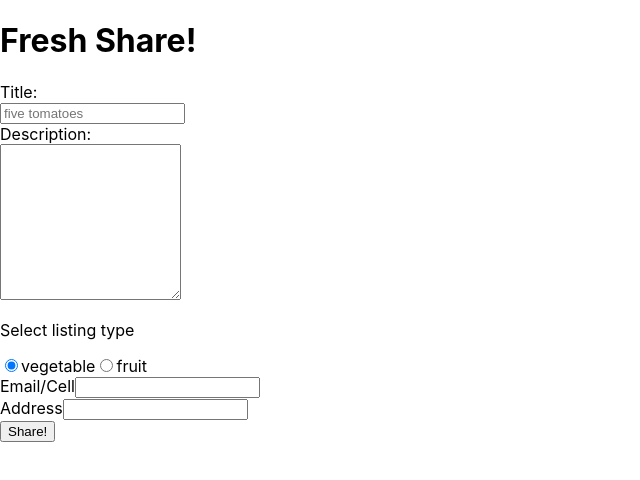
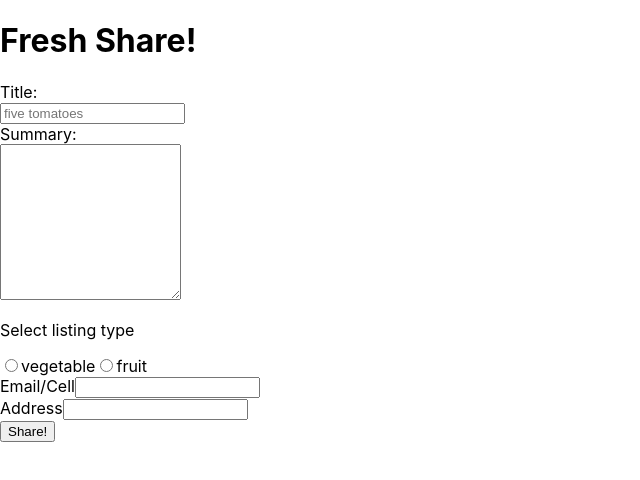
Before and after one commit to Mengqi89/open-garden-client, a React (Create React App) app: page /add in a window 1280 px wide. Shown: the top 480 px of the page, without its empty margins (0-640 px from the left). Built offline with nearby package versions, Linux system fonts and the light colour scheme; the HTML template or start-up script is replaced by a standard one.

Commit message:
added handleSubmit to store form data in localStorage

```diff
--- a/src/components/AddListing/AddListing.js
+++ b/src/components/AddListing/AddListing.js
@@ -1,33 +1,40 @@
 import React from 'react';
 
 function AddListing(props) {
+    function handleSubmit(event) {
+        event.preventDefault()
+        const { listing_title, listing_summary, listing_type, contact, address } = event.target
+        window.localStorage.setItem('listing_title', listing_title.value)
+        window.localStorage.setItem('listing_summary', listing_summary.value)
+        window.localStorage.setItem('listing_type', listing_type.value)
+        window.localStorage.setItem('contact', contact.value)
+        window.localStorage.setItem('address', address.value)
+    }
+
     return (
         <div>
             <header>
                 <h1>Fresh Share!</h1>
             </header>
             <section>
-                <form id='add-listing'>
+                <form id='add-listing' onSubmit={handleSubmit}>
                     <div>
                         <label htmlFor='listing-title'>Title: </label><br />
-                        <input id='listing-title' name='listing-title' type='text' placeholder='five tomatoes' required />
+                        <input id='listing-title' name='listing_title' type='text' placeholder='five tomatoes' required />
 
                     </div>
-
                     <div>
-                        <label htmlFor='listing-summary'>Description: </label><br />
-                        <textarea id='listing-summary' name='listing-summary' rows='10' />
+                        <label htmlFor='listing-summary'>Summary: </label><br />
+                        <textarea id='listing-summary' name='listing_summary' rows='10' />
                     </div>
-
                     <div>
                         <p>Select listing type</p>
-                        <input type='radio' id='vegetable' name='listing-type' checked></input>
+                        <input type='radio' id='vegetable' name='listing_type'></input>
                         <label htmlFor='vegetable'>vegetable</label>
 
-                        <input type='radio' id='fruit' name='listing-type'></input>
+                        <input type='radio' id='fruit' name='listing_type'></input>
                         <label htmlFor='fruit'>fruit</label>
                     </div>
-
                     <div>
                         <label htmlFor='contact'>Email/Cell</label>
                         <input id='contact' name='contact' type='text' required></input>
@@ -37,7 +44,6 @@ function AddListing(props) {
                         <input id='address' name='address' type='text' required></input>
                     </div>
 
-
                     <button type='submit'>Share!</button>
                 </form>
             </section>
```
